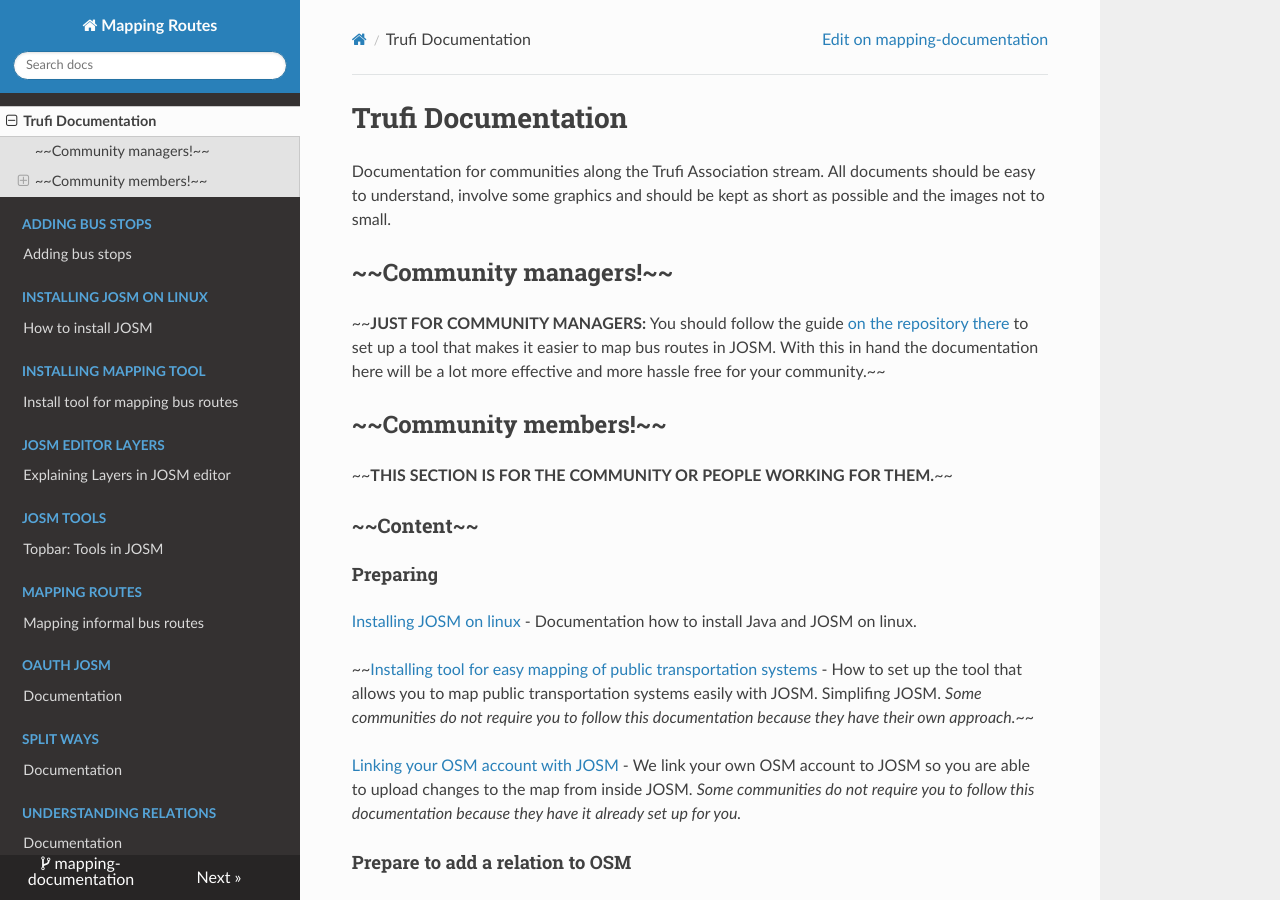
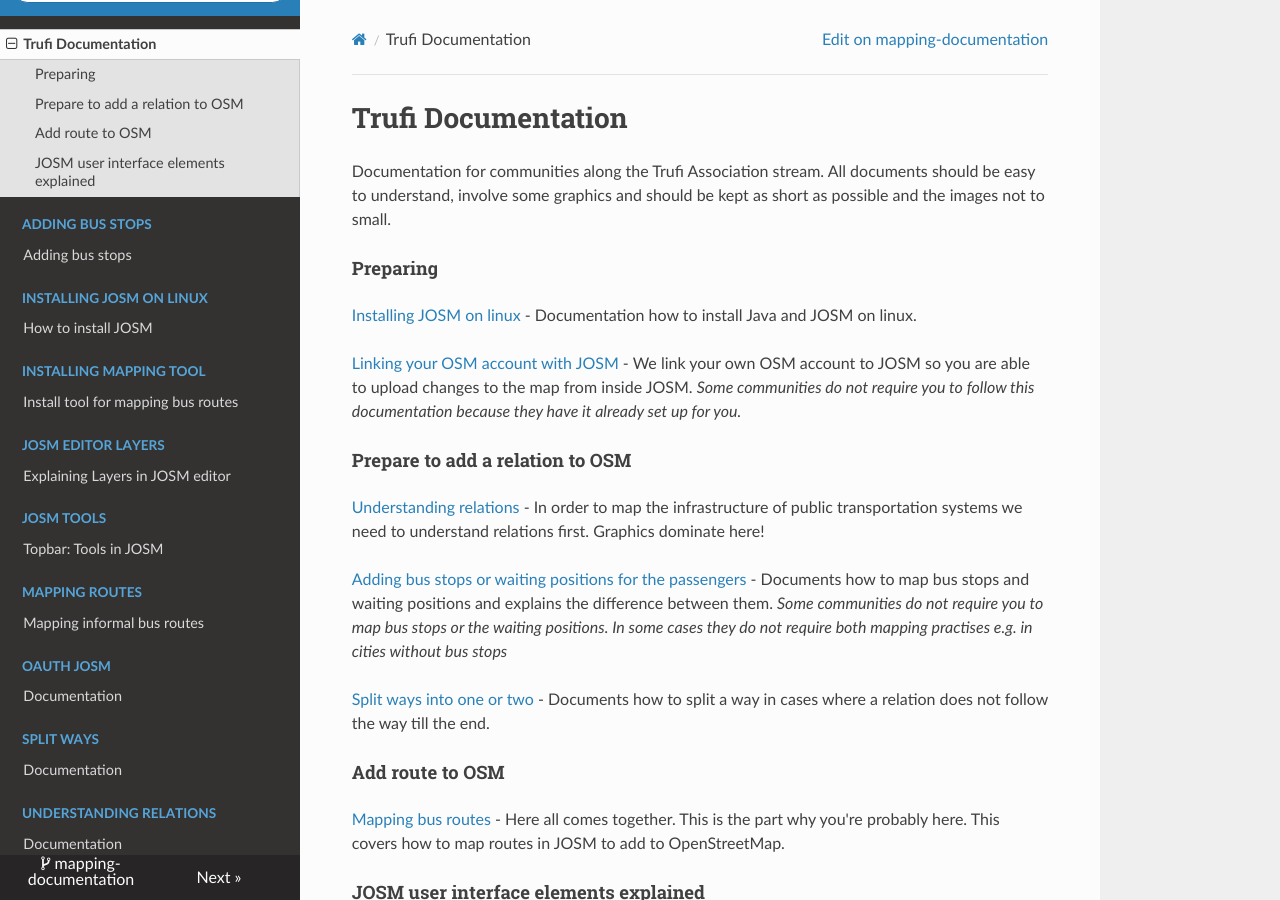
Before and after one commit to trufi-association/mapping-documentation, an MkDocs documentation site: the page built from docs/index.md, in a window 1280 px wide and 900 px high. Built offline with MkDocs 1.6.1, drawn with Linux system fonts in a browser that asks for light colours; nearby versions of some CDN libraries.

Commit message:
Finalizing new version

```diff
--- a/docs/index.md
+++ b/docs/index.md
@@ -2,21 +2,11 @@
 
 Documentation for communities along the Trufi Association stream. All documents should be easy to understand, involve some graphics and should be kept as short as possible and the images not to small.
 
-## ~~Community managers!~~
 
-~~**JUST FOR COMMUNITY MANAGERS:** You should follow the guide [on the repository there](https://github.com/trufi-association/routemapping_josmconfig) to set up a tool that makes it easier to map bus routes in JOSM. With this in hand the documentation here will be a lot more effective and more hassle free for your community.~~
-
-## ~~Community members!~~
-
-~~**THIS SECTION IS FOR THE COMMUNITY OR PEOPLE WORKING FOR THEM.**~~
-
-### ~~Content~~
 
 #### Preparing
 
 [Installing JOSM on linux](installing-josm-on-linux/index.md) - Documentation how to install Java and JOSM on linux.
-
-~~[Installing tool for easy mapping of public transportation systems](installing-mapping-tool/index.md) - How to set up the tool that allows you to map public transportation systems easily with JOSM. Simplifing JOSM. _Some communities do not require you to follow this documentation because they have their own approach._~~
 
 [Linking your OSM account with JOSM](oauth-josm/index.md) - We link your own OSM account to JOSM so you are able to upload changes to the map from inside JOSM. _Some communities do not require you to follow this documentation because they have it already set up for you._
 
```
Also changed, not shown: docs/mapping-routes/index.md (+2 -2 lines), docs/mapping-routes/josm-symbolbar-busroute-new.png (deleted), docs/mapping-routes/josm-symbolbar-busroute.png, 1 other file.
